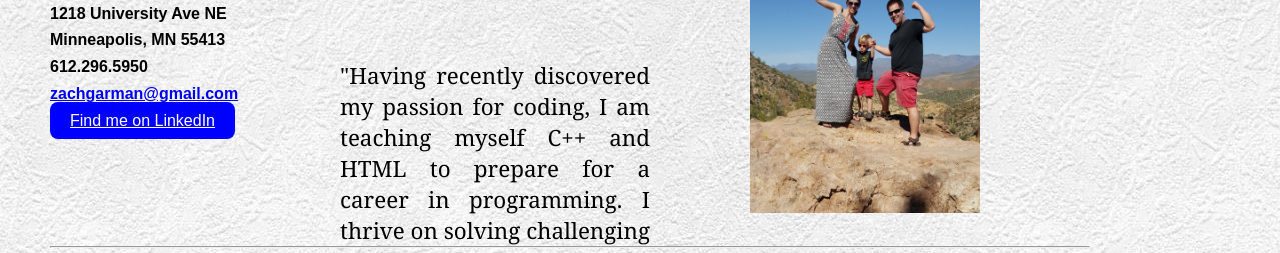
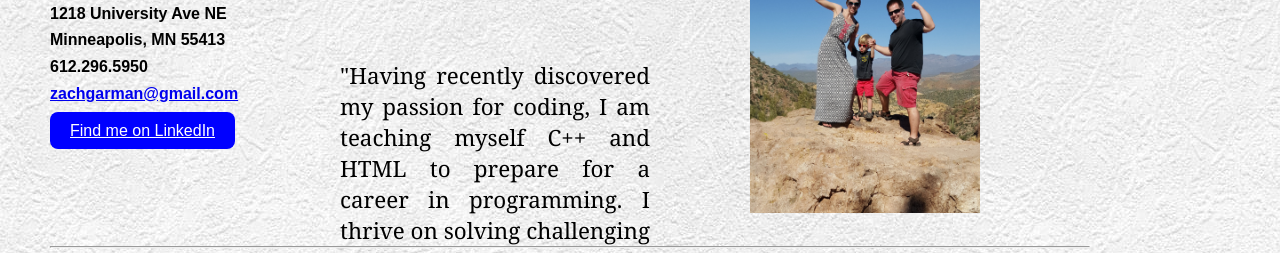
Before and after one commit to zachgarman/zachgarman.github.io, a plain HTML site: page index.html in a window 1280 px wide. Shown: the part 70-323 px from the top of the page. Drawn offline with Linux system fonts and the light colour scheme.

Commit message:
Update styles.css

```diff
--- a/styles.css
+++ b/styles.css
@@ -33,8 +33,8 @@ h5 {
   background-color:blue;
   color:white;
   padding:10px 20px;
-  margin-top:30px;
   border-radius:8px;
+  line-height:20px;
 }
 
 .about-me {
```
